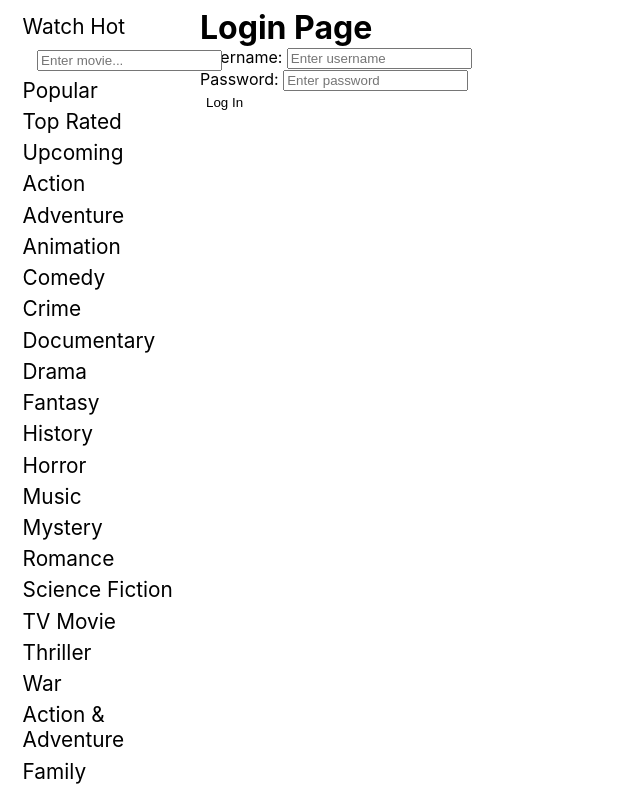
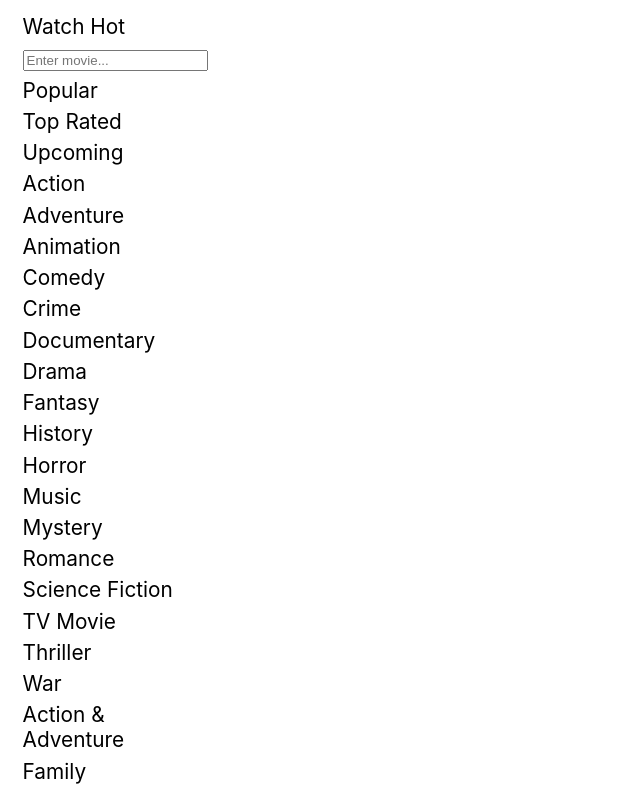
Before and after one commit to Bant89/WatchHot, a React (Create React App) app: page /login in a window 1280 px wide. Shown: the top 791 px of the page, without its empty margins (0-640 px from the left). Built offline with nearby package versions, Linux system fonts and the light colour scheme.

Commit message:
Fixed warnings across all the app

```diff
--- a/public/index.html
+++ b/public/index.html
@@ -39,6 +39,7 @@
       To begin the development, run `npm start` or `yarn start`.
       To create a production bundle, use `npm run build` or `yarn build`.
     -->
-  <script src="https://unpkg.com/ionicons@4.5.10-0/dist/ionicons.js"></script>
+  <script type="module" src="https://unpkg.com/ionicons@4.5.10-0/dist/ionicons/ionicons.esm.js"></script>
+  <script nomodule="" src="https://unpkg.com/ionicons@4.5.10-0/dist/ionicons/ionicons.js"></script>
   </body>
 </html>
--- a/src/App.js
+++ b/src/App.js
@@ -2,7 +2,6 @@ import React from 'react'
 import { BrowserRouter as Router, Route, Switch} from 'react-router-dom'
 import Nav from './components/Nav';
 import Main from './pages/Main.js'
-import Login from './pages/Login.js'
 import MovieDetail from './pages/MovieDetail.js'
 import UserProfile from './pages/UserProfile.js'
 import './App.css'
@@ -20,7 +19,6 @@ function App() {
           <Route path="/" exact component={Main}/>
           <Route path="/genre/:id" component={Main}/>
           <Route path="/user/:id" component={UserProfile}/>
-          <Route path="/login" component={Login}/>
           <Route path="/movie/:id" component={MovieDetail}/>
         </Switch>
       </div>
--- a/src/components/MovieItem/index.js
+++ b/src/components/MovieItem/index.js
@@ -10,8 +10,10 @@ export const MovieItem = ({movie}) => {
 
   return (
     <Item>
-      <Image alt="example" src={imgUrl} />
-      <Link to={url} style={{textDecoration: 'none', color: '#333'}}>{movie.original_title}</Link>
+      <Link to={url} style={{textDecoration: 'none', color: '#333'}}>
+        <Image alt="example" src={imgUrl} />
+        <br />{movie.original_title}
+      </Link>
     </Item>
   )
 }
--- a/src/components/Nav/index.js
+++ b/src/components/Nav/index.js
@@ -1,12 +1,11 @@
-import React, { useState } from 'react'
-import { useSelector, useDispatch } from 'react-redux'
+import React from 'react'
+import { useDispatch } from 'react-redux'
 import { SearchBar } from '../SearchBar'
 import { change_genre, get_data } from '../../actions'
 import { genres } from '../../api/info'
 import { NavBar, NavItem, TopDiv } from './styles'
 
 const Nav = () => {
-  const genre = useSelector(state => state.genre)
   const dispatch = useDispatch();
   let gens = genres.map(gen => {
     return <NavItem key={gen.id} onClick={() => {
@@ -20,9 +19,9 @@ const Nav = () => {
         <TopDiv>
           Watch Hot
         </TopDiv>
+      </NavItem>
       <NavItem>
         <SearchBar />
-      </NavItem>
       </NavItem>
       <NavItem onClick={() => {
       dispatch(change_genre({id: 123, name: 'popular', isGenre: false}))
--- a/src/containers/GetDetailContent.js
+++ b/src/containers/GetDetailContent.js
@@ -1,5 +1,5 @@
-import React, { useEffect, useState } from 'react'
-import { useDispatch, useSelector } from 'react-redux'
+import React, { useEffect } from 'react'
+import { useDispatch } from 'react-redux'
 import { useParams } from 'react-router-dom'
 import axios from 'axios'
 import { APIKEY, BASE_URL } from '../api/info'
--- a/src/pages/Login.js
+++ /dev/null
@@ -1,48 +0,0 @@
-import React, { useRef, useState } from 'react'
-import { useHistory } from 'react-router-dom'
-import { useDispatch } from 'react-redux'
-import { login } from '../actions'
-import { useLocalStorage } from '../hooks/useLocalStorage'
-
-
-const Login = () => {
-  const [value, setValue] = useLocalStorage('user', '')
-  const [error, setError] = useState("");
-  const userRef = useRef(null);
-  const passRef = useRef(null);
-  let username, password;
-  let dispatch = useDispatch();
-  let history = useHistory();
-
-  const handleClick = () => {
-    username = userRef.current.value;
-    password = passRef.current.value;
-
-    if(!username.length)
-      setError("Not given a username")
-    else if(password.length < 5)
-      setError("Password is too short")
-    else {
-      dispatch(login({name: username, password: password}))
-      setValue({name: username, password: password})
-      setError("");
-      history.push("/")
-    }
-  }
-
-  return (
-    <div>
-      <h1>Login Page</h1>
-        <label>Username: </label>
-        <input placeholder="Enter username" type="text" required ref={userRef}/>
-        <br />
-        <label>Password: </label>
-        <input placeholder="Enter password" type="password" required  ref={passRef} />
-        <br />
-        <button onClick={() => handleClick()}>Log In</button>
-        <p>{error}</p>
-    </div>
-  )
-}
-
-export default  Login
```
